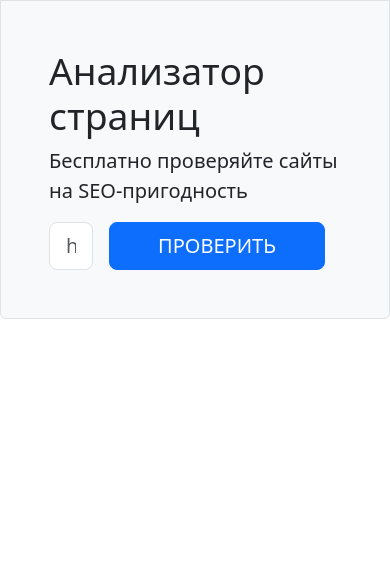
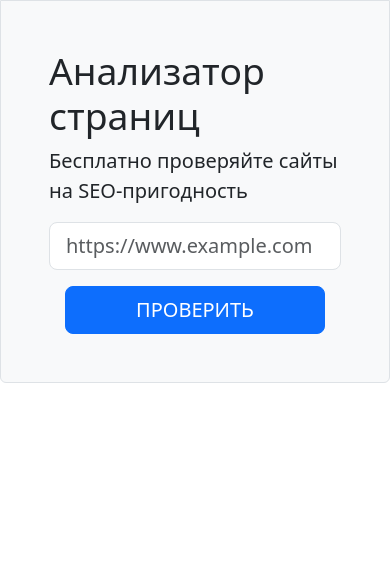
Before and after one commit to Dmitry-Perexozhev/Page-analyzer, a Flask app: page / in a window 390 px wide. Shown: the part 96-670 px from the top of the page. Run offline with Flask 3, Linux system fonts and the light colour scheme.

Commit message:
adaptive mobile version

```diff
--- a/page_analyzer/templates/index.html
+++ b/page_analyzer/templates/index.html
@@ -31,11 +31,11 @@
         {% block content %}
         <h1 class="display-3">Анализатор страниц</h1>
         <p class="lead">Бесплатно проверяйте сайты на SEO-пригодность</p>
-        <form action={{url_for('add_url')}} method="post" class="d-flex justify-content-center">
+        <form action={{url_for('add_url')}} method="post" class="d-flex justify-content-center flex-column flex-md-row">
             <label for="text" class="visually-hidden">Url для проверки</label>
             <input type="text" name="url" placeholder="https://www.example.com" value="{{ invalid_value }}"
                    class="form-control form-control-lg" required>
-            <input type="submit" class="btn btn-primary  btn-lg ms-3 px-5 text-uppercase mx-3" value="Проверить">
+            <input type="submit" class="btn btn-primary btn-lg ms-3 px-5 text-uppercase mt-3 mt-md-0 mx-3" value="Проверить">
         </form>
         {% endblock %}
     </div>
```
